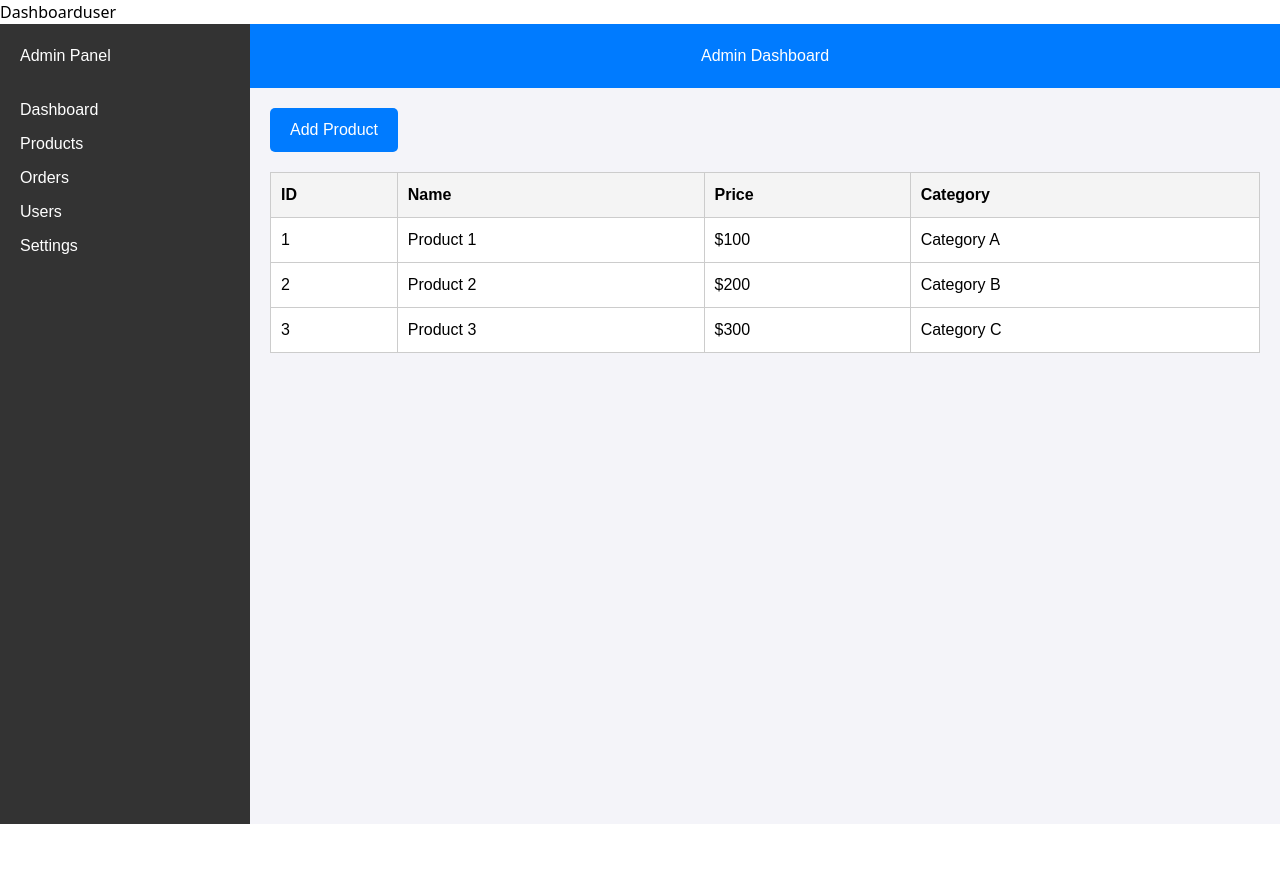
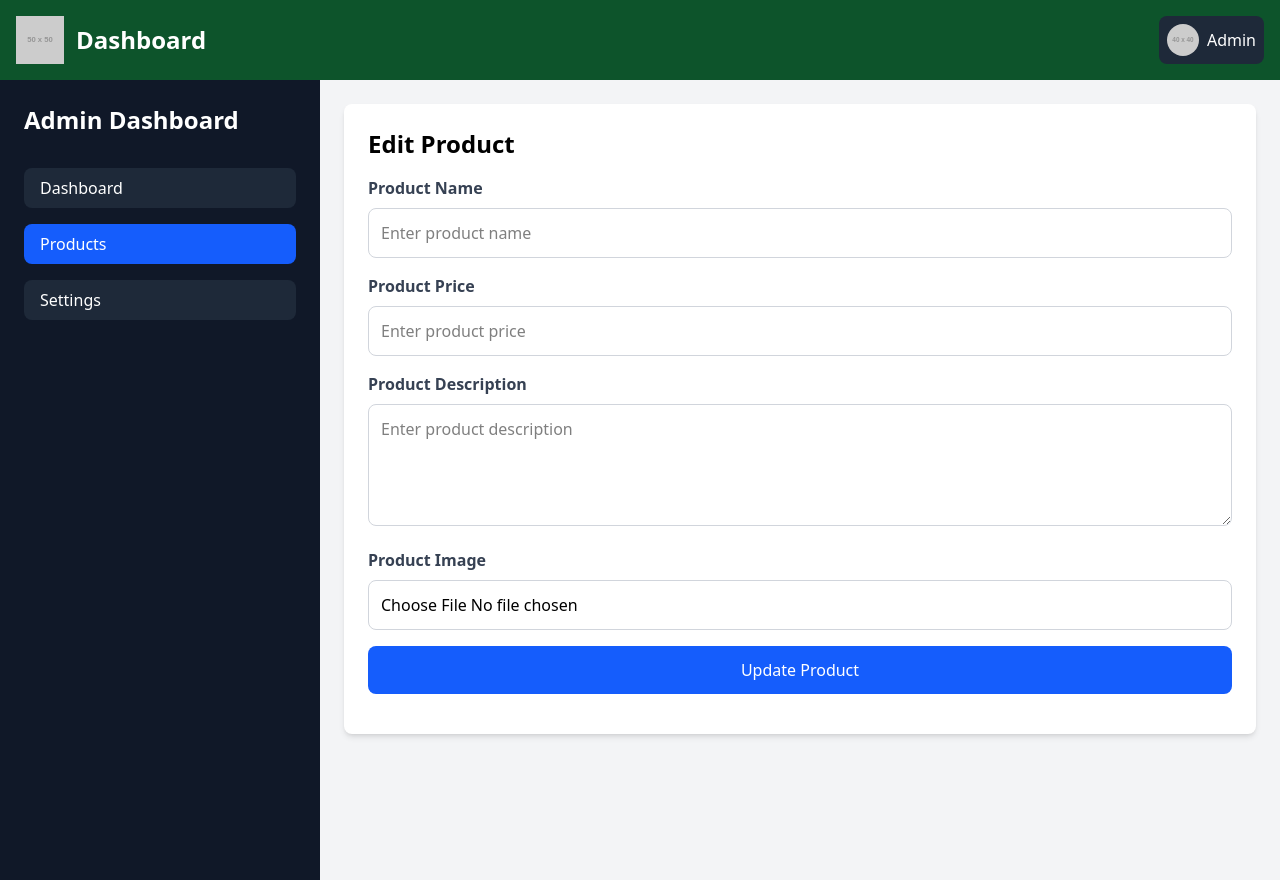
Before and after one commit to manjeet-devs/react_project, a React (Vite) app: page /admin in a window 1280 px wide. Before the commit the page ends 824 px from the top, so only its background shows below. Built offline with nearby package versions, Linux system fonts and the light colour scheme.

Commit message:
code updated

```diff
--- a/src/admin/components/AdminHeader.jsx
+++ b/src/admin/components/AdminHeader.jsx
@@ -1,13 +1,73 @@
-import React from "react";
-import { Link } from "react-router-dom";
+// import { Link } from "react-router-dom";
+{/* <Link to="/admin">Dashboard</Link> */}
+import React, { useState } from 'react';
 
-function AdminHeader(){
-    return (
-        <nav>
-            <Link to="/admin">Dashboard</Link>
-            <Link to="/admin/user">user</Link>
-        </nav>
-    );
-}
+const AdminHeader = () => {
+  const [isDropdownOpen, setIsDropdownOpen] = useState(false);
+  const [userRole, setUserRole] = useState('Admin'); // Default role
+
+  const toggleDropdown = () => setIsDropdownOpen(!isDropdownOpen);
+
+  return (
+    <header className="w-full bg-green-900 text-white p-4 shadow-md flex justify-between items-center">
+      {/* Left: Logo */}
+      <div className="flex items-center space-x-3">
+        <img
+          src="https://via.placeholder.com/50"
+          alt="Logo"
+          className="w-12 h-12"
+        />
+        <span className="text-2xl font-bold">Dashboard</span>
+      </div>
+
+      {/* Right: Profile and Role Dropdown */}
+      <div className="relative">
+        <button
+          onClick={toggleDropdown}
+          className="flex items-center space-x-2 bg-gray-800 text-white p-2 rounded-lg hover:bg-gray-700"
+        >
+          <img
+            src="https://via.placeholder.com/40"
+            alt="Profile"
+            className="w-8 h-8 rounded-full"
+          />
+          <span>{userRole}</span>
+        </button>
+
+        {/* Dropdown Menu */}
+        {isDropdownOpen && (
+          <div className="absolute right-0 mt-2 bg-white border rounded-lg shadow-md w-40 z-10">
+            <ul className="py-2 text-sm text-gray-700">
+              <li>
+                <button
+                  onClick={() => setUserRole('Admin')}
+                  className="block px-4 py-2 hover:bg-gray-100 w-full text-left"
+                >
+                  Admin
+                </button>
+              </li>
+              <li>
+                <button
+                  onClick={() => setUserRole('Editor')}
+                  className="block px-4 py-2 hover:bg-gray-100 w-full text-left"
+                >
+                  Editor
+                </button>
+              </li>
+              <li>
+                <button
+                  onClick={() => setUserRole('Viewer')}
+                  className="block px-4 py-2 hover:bg-gray-100 w-full text-left"
+                >
+                  Viewer
+                </button>
+              </li>
+            </ul>
+          </div>
+        )}
+      </div>
+    </header>
+  );
+};
 
 export default AdminHeader;
--- a/src/admin/pages/Dashbord.jsx
+++ b/src/admin/pages/Dashbord.jsx
@@ -1,68 +1,174 @@
-import React, { useState } from "react";
+import React, { useState } from 'react';
 
-function Dashboard() {
-  const [products, setProducts] = useState([
-    { id: 1, name: "Product 1", price: "$100", category: "Category A" },
-    { id: 2, name: "Product 2", price: "$200", category: "Category B" },
-    { id: 3, name: "Product 3", price: "$300", category: "Category C" },
-  ]);
+const Dashboard = () => {
+  const [activeTab, setActiveTab] = useState('products');
+  const [productData, setProductData] = useState({
+    name: '',
+    price: '',
+    description: '',
+    image: null,
+  });
+  const [imagePreview, setImagePreview] = useState(null);
 
-  const addProduct = () => {
-    const newProduct = {
-      id: products.length + 1,
-      name: `Product ${products.length + 1}`,
-      price: `$${(products.length + 1) * 100}`,
-      category: `Category ${String.fromCharCode(65 + products.length)}`,
-    };
-    setProducts([...products, newProduct]);
+  const handleInputChange = (e) => {
+    const { name, value } = e.target;
+    setProductData({ ...productData, [name]: value });
+  };
+
+  const handleImageChange = (e) => {
+    const file = e.target.files[0];
+    if (file) {
+      setProductData({ ...productData, image: file });
+      setImagePreview(URL.createObjectURL(file));
+    }
+  };
+
+  const handleSubmit = (e) => {
+    e.preventDefault();
+    alert('Product updated successfully!');
   };
 
   return (
-    <div className="dashboard">
-      <aside className="sidebar">
-        <h2>Admin Panel</h2>
-        <ul>
-          <li>Dashboard</li>
-          <li>Products</li>
-          <li>Orders</li>
-          <li>Users</li>
-          <li>Settings</li>
-        </ul>
-      </aside>
+    <div className="min-h-screen flex flex-col bg-gray-100">
 
-      <div className="main">
-        <header className="header">
-          <h1>Admin Dashboard</h1>
-        </header>
+      {/* Main Content Section */}
+      <div className="flex flex-1">
 
-        <div className="content">
-          <button onClick={addProduct} className="add-button">
-            Add Product
-          </button>
-          <table className="product-table">
-            <thead>
-              <tr>
-                <th>ID</th>
-                <th>Name</th>
-                <th>Price</th>
-                <th>Category</th>
-              </tr>
-            </thead>
-            <tbody>
-              {products.map((product) => (
-                <tr key={product.id}>
-                  <td>{product.id}</td>
-                  <td>{product.name}</td>
-                  <td>{product.price}</td>
-                  <td>{product.category}</td>
-                </tr>
-              ))}
-            </tbody>
-          </table>
+        {/* Sidebar */}
+        <div className="w-1/4 bg-gray-900 text-white p-6">
+          <h2 className="text-2xl font-bold mb-8">Admin Dashboard</h2>
+          <div className="space-y-4">
+            <button
+              onClick={() => setActiveTab('dashboard')}
+              className={`w-full text-left py-2 px-4 rounded-lg focus:outline-none ${activeTab === 'dashboard' ? 'bg-blue-600' : 'bg-gray-800 hover:bg-gray-700'}`}
+            >
+              Dashboard
+            </button>
+            <button
+              onClick={() => setActiveTab('products')}
+              className={`w-full text-left py-2 px-4 rounded-lg focus:outline-none ${activeTab === 'products' ? 'bg-blue-600' : 'bg-gray-800 hover:bg-gray-700'}`}
+            >
+              Products
+            </button>
+            <button
+              onClick={() => setActiveTab('settings')}
+              className={`w-full text-left py-2 px-4 rounded-lg focus:outline-none ${activeTab === 'settings' ? 'bg-blue-600' : 'bg-gray-800 hover:bg-gray-700'}`}
+            >
+              Settings
+            </button>
+          </div>
+        </div>
+
+        {/* Main Content - Right Side */}
+        <div className="flex-1 p-6">
+          {/* Tab Content - Product Edit Form */}
+          {activeTab === 'products' && (
+            <div className="bg-white p-6 rounded-lg shadow-md">
+              <h2 className="text-2xl font-semibold mb-4">Edit Product</h2>
+              <form onSubmit={handleSubmit}>
+                {/* Product Name */}
+                <div className="mb-4">
+                  <label className="block text-gray-700 font-semibold" htmlFor="name">
+                    Product Name
+                  </label>
+                  <input
+                    type="text"
+                    name="name"
+                    id="name"
+                    value={productData.name}
+                    onChange={handleInputChange}
+                    className="w-full mt-2 p-3 border border-gray-300 rounded-lg focus:outline-none focus:ring-2 focus:ring-blue-500"
+                    placeholder="Enter product name"
+                    required
+                  />
+                </div>
+
+                {/* Product Price */}
+                <div className="mb-4">
+                  <label className="block text-gray-700 font-semibold" htmlFor="price">
+                    Product Price
+                  </label>
+                  <input
+                    type="number"
+                    name="price"
+                    id="price"
+                    value={productData.price}
+                    onChange={handleInputChange}
+                    className="w-full mt-2 p-3 border border-gray-300 rounded-lg focus:outline-none focus:ring-2 focus:ring-blue-500"
+                    placeholder="Enter product price"
+                    required
+                  />
+                </div>
+
+                {/* Product Description */}
+                <div className="mb-4">
+                  <label className="block text-gray-700 font-semibold" htmlFor="description">
+                    Product Description
+                  </label>
+                  <textarea
+                    name="description"
+                    id="description"
+                    value={productData.description}
+                    onChange={handleInputChange}
+                    className="w-full mt-2 p-3 border border-gray-300 rounded-lg focus:outline-none focus:ring-2 focus:ring-blue-500"
+                    placeholder="Enter product description"
+                    rows="4"
+                    required
+                  />
+                </div>
+
+                {/* Product Image */}
+                <div className="mb-4">
+                  <label className="block text-gray-700 font-semibold" htmlFor="image">
+                    Product Image
+                  </label>
+                  <input
+                    type="file"
+                    name="image"
+                    id="image"
+                    accept="image/*"
+                    onChange={handleImageChange}
+                    className="w-full mt-2 p-3 border border-gray-300 rounded-lg focus:outline-none focus:ring-2 focus:ring-blue-500"
+                    required
+                  />
+                  {imagePreview && (
+                    <div className="mt-4">
+                      <img src={imagePreview} alt="Image Preview" className="w-32 h-32 object-cover rounded-lg" />
+                    </div>
+                  )}
+                </div>
+
+                {/* Submit Button */}
+                <div className="mb-4">
+                  <button
+                    type="submit"
+                    className="w-full py-3 bg-blue-600 text-white rounded-lg hover:bg-blue-500 focus:outline-none focus:ring-2 focus:ring-blue-500"
+                  >
+                    Update Product
+                  </button>
+                </div>
+              </form>
+            </div>
+          )}
+
+          {/* Tab Content - Other Tabs */}
+          {activeTab === 'dashboard' && (
+            <div className="bg-white p-6 rounded-lg shadow-md">
+              <h2 className="text-2xl font-semibold mb-4">Dashboard</h2>
+              <p>Welcome to the admin dashboard. You can manage products, orders, and settings from here.</p>
+            </div>
+          )}
+          {activeTab === 'settings' && (
+            <div className="bg-white p-6 rounded-lg shadow-md">
+              <h2 className="text-2xl font-semibold mb-4">Settings</h2>
+              <p>Manage your settings here, including account information, site preferences, etc.</p>
+            </div>
+          )}
         </div>
       </div>
+
     </div>
   );
-}
+};
 
 export default Dashboard;
```
